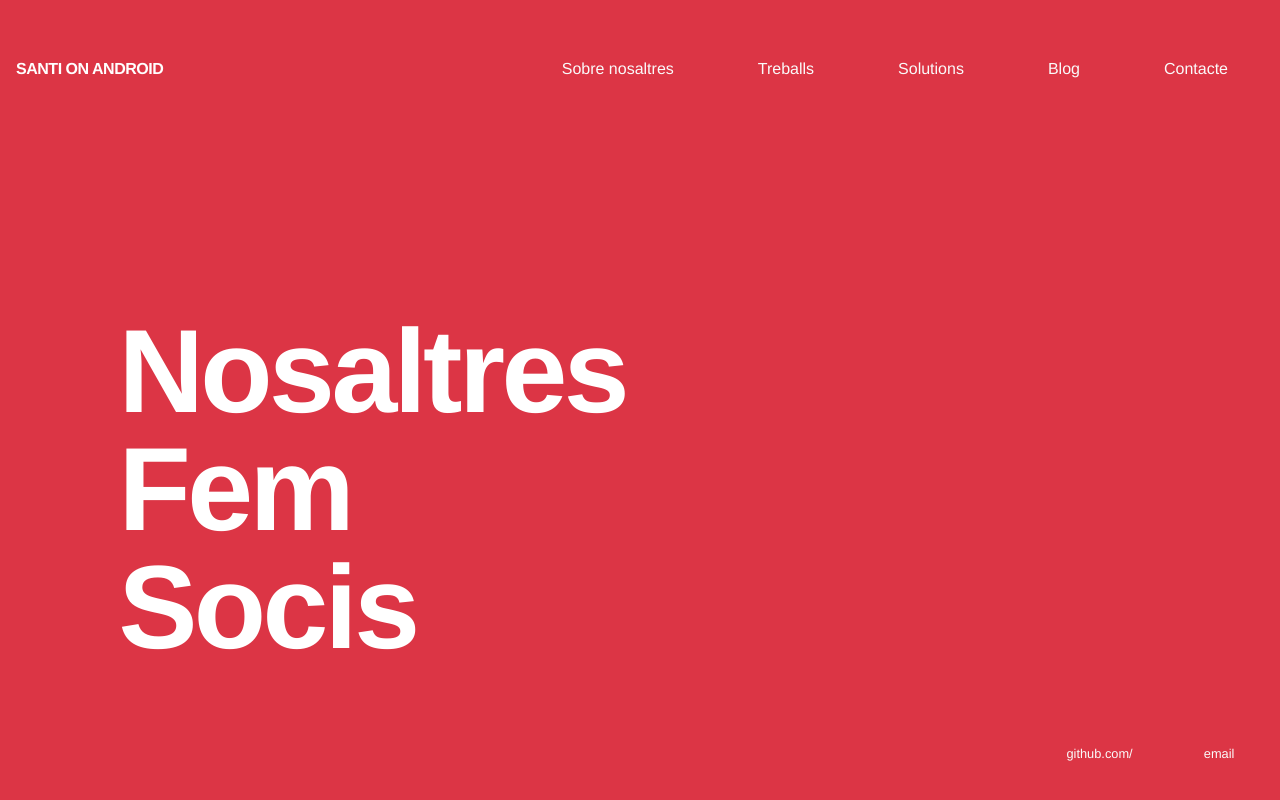
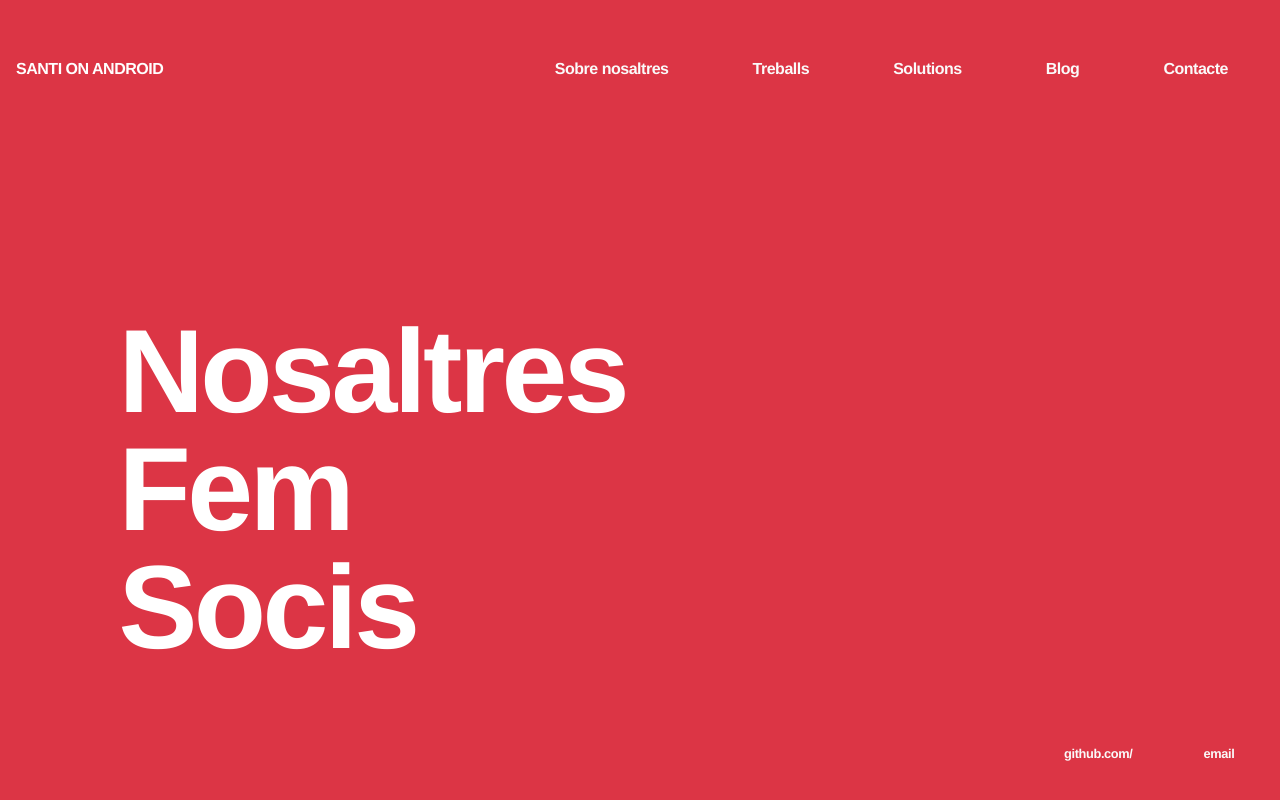
Before and after one commit to SantiOnAndroid/SantiOnAndroid.github.io, a Jekyll site: the page built from index.html, in a window 1280 px wide. Shown: the top 800 px of the page. Built offline with Jekyll 4.4.1, drawn with Linux system fonts in a browser that asks for light colours; some web fonts are replaced.

Commit message:
modificant titolj

```diff
--- a/css/main.css
+++ b/css/main.css
@@ -58,6 +58,9 @@ nav ul li, footer ul li {
 a {
     text-decoration: none;
     color: #fafafa;
+    font-weight: 800;
+    letter-spacing: -.03em;
+
 }
 a:hover {
     text-decoration: underline;
@@ -107,5 +110,8 @@ ul.posts li {
 #contacte{
     text-decoration: none;
     color: #fafafa;
+    font-weight: 800;
+    letter-spacing: -.03em;
+
 
 }
```
